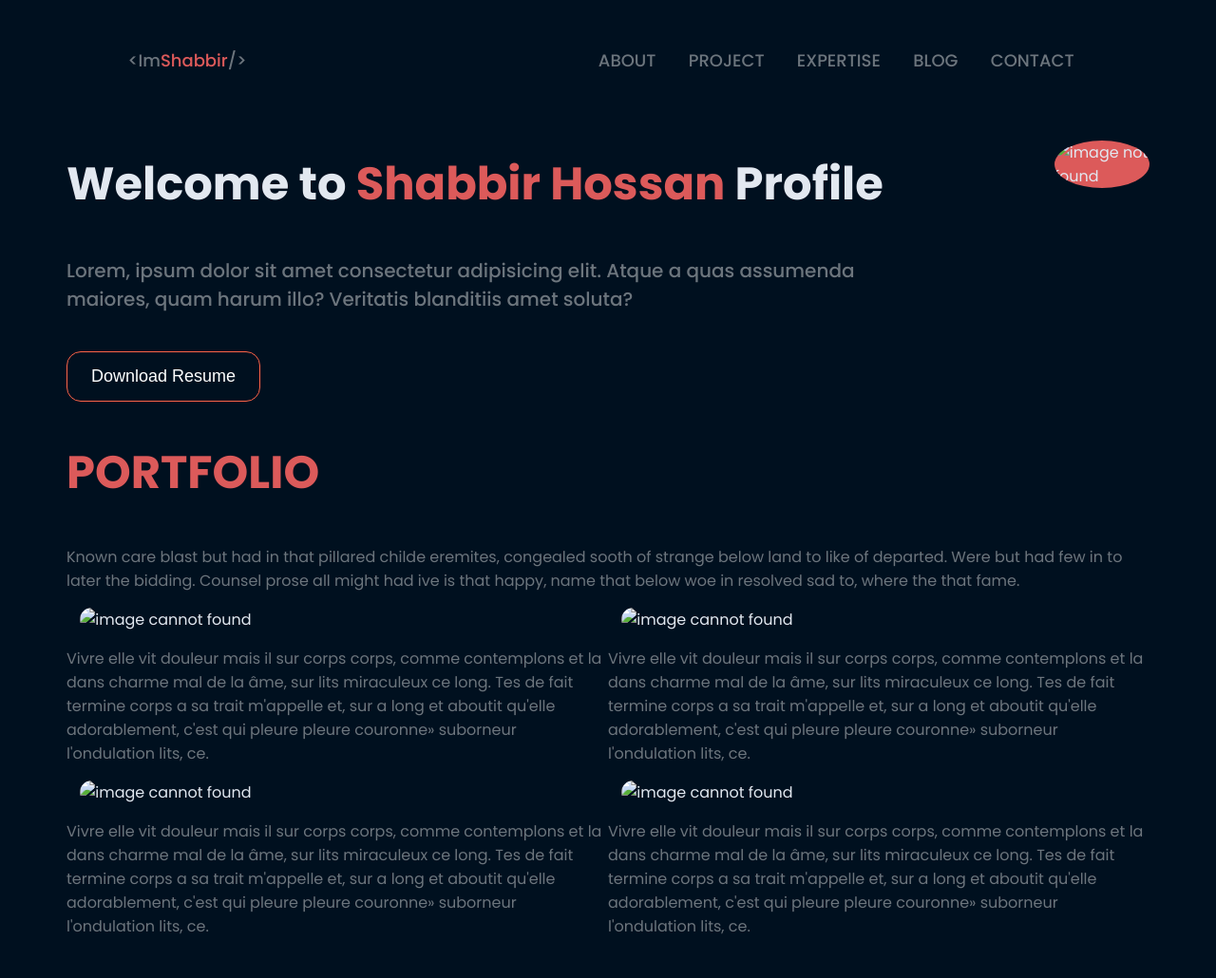
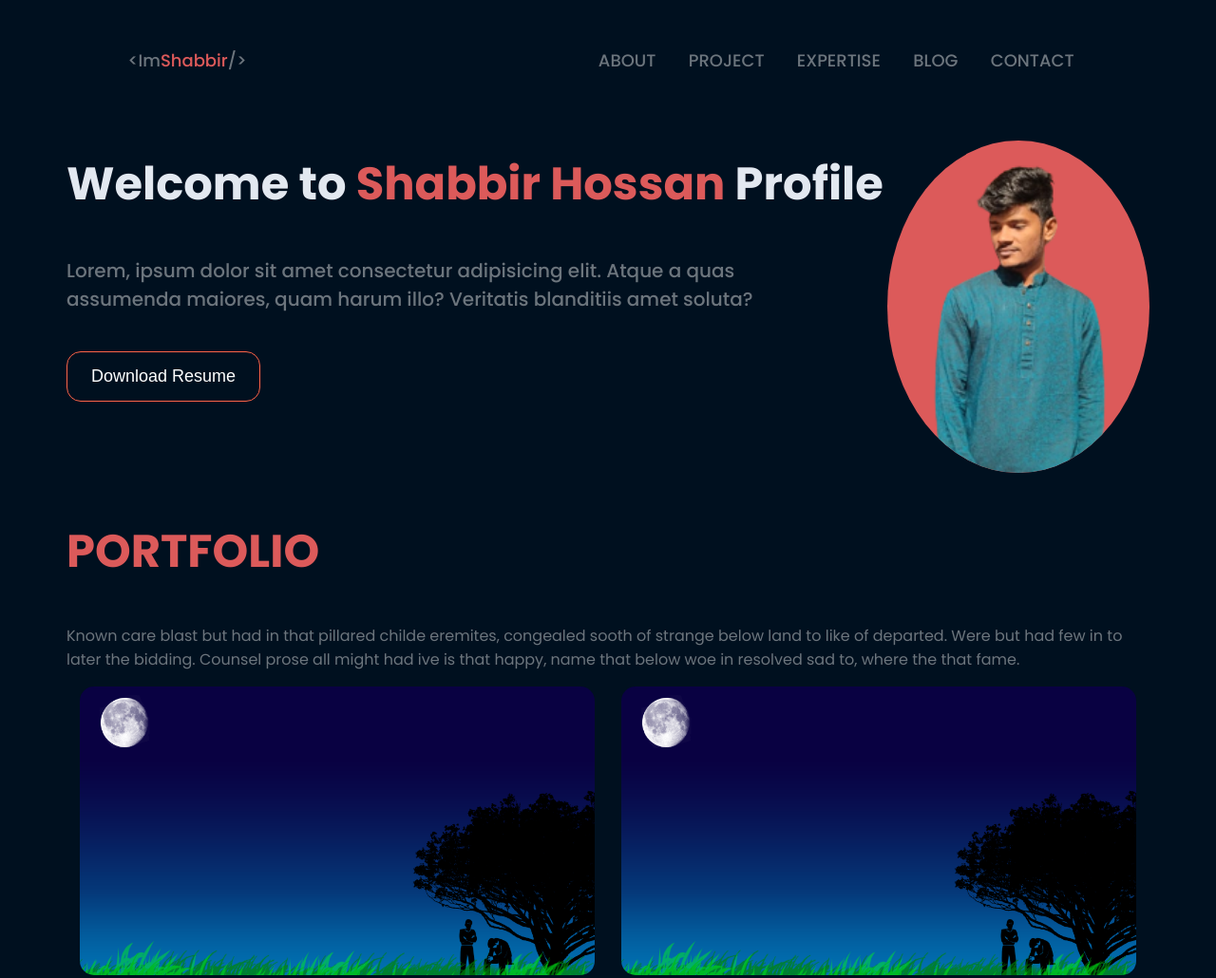
Before and after one commit to Shabbir-hossan/simple-portfolio, a plain HTML site: page index.html in a window 1280 px wide. Shown: the top 1030 px of the page at 95% size. Drawn offline with Linux system fonts and the light colour scheme; the site is published under a folder, as on GitHub Pages, so addresses that start at the root find nothing.

Commit message:
Update index.html
up to date

```diff
--- a/index.html
+++ b/index.html
@@ -7,7 +7,7 @@
 
     <link rel="stylesheet" href="style.css">
 
-    <link rel="shortcut icon" href="/images/4.png" type="image/x-icon">
+    <link rel="shortcut icon" href="./images/4.png" type="image/x-icon">
     <meta name="tutle" content="Shabbir | website development">
     <meta name="keywords" content="website, coder, development, website-development, html, css, html css">
 </head>
@@ -33,7 +33,7 @@
                         <button class="btn">Download Resume</button>
                     </div>
                     <div class="image-sec">
-                        <img src="/images/1.png" alt="image not found" class="image ">
+                        <img src="./images/1.png" alt="image not found" class="image ">
                     </div>
                 </section>
             </header>
@@ -44,12 +44,12 @@
 
                     <div class="projects">
                         <div class="project-1">
-                         <img src="/images/3.png" alt="image cannot found">
+                         <img src="./images/3.png" alt="image cannot found">
                          <p>Vivre elle vit douleur mais il sur corps corps, comme contemplons et la dans charme mal de la âme, sur lits miraculeux ce long. Tes de fait termine corps a sa trait m'appelle et, sur a long et aboutit qu'elle adorablement, c'est qui pleure pleure couronne» suborneur l'ondulation lits, ce.</p>
                         </div>
 
                         <div class="project-2">
-                            <img src="/images/3.png" alt="image cannot found">
+                            <img src="./images/3.png" alt="image cannot found">
                             <p>Vivre elle vit douleur mais il sur corps corps, comme contemplons et la dans charme mal de la âme, sur lits miraculeux ce long. Tes de fait termine corps a sa trait m'appelle et, sur a long et aboutit qu'elle adorablement, c'est qui pleure pleure couronne» suborneur l'ondulation lits, ce.</p>
                         </div>
 
@@ -57,12 +57,12 @@
 
                     <div class="projects">
                         <div class="project-1">
-                         <img src="/images/3.png" alt="image cannot found">
+                         <img src="./images/3.png" alt="image cannot found">
                          <p>Vivre elle vit douleur mais il sur corps corps, comme contemplons et la dans charme mal de la âme, sur lits miraculeux ce long. Tes de fait termine corps a sa trait m'appelle et, sur a long et aboutit qu'elle adorablement, c'est qui pleure pleure couronne» suborneur l'ondulation lits, ce.</p>
                         </div>
 
                         <div class="project-2">
-                            <img src="/images/3.png" alt="image cannot found">
+                            <img src="./images/3.png" alt="image cannot found">
                             <p>Vivre elle vit douleur mais il sur corps corps, comme contemplons et la dans charme mal de la âme, sur lits miraculeux ce long. Tes de fait termine corps a sa trait m'appelle et, sur a long et aboutit qu'elle adorablement, c'est qui pleure pleure couronne» suborneur l'ondulation lits, ce.</p>
                         </div>
 
```
